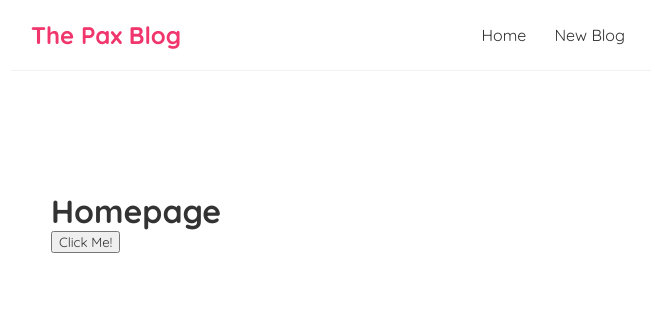
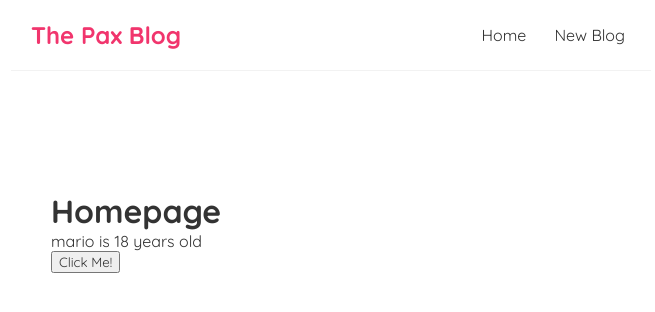
Before and after one commit to asherpaquit/mini-projects, a React (Create React App) app in the folder blog-project/: page / in a window 1280 px wide. Shown: the top 312 px of the page, without its empty margins (309-964 px from the left). Built offline with nearby package versions, Linux system fonts and the light colour scheme.

Commit message:
Update Homepage.js

```diff
--- a/blog-project/src/Homepage.js
+++ b/blog-project/src/Homepage.js
@@ -1,12 +1,19 @@
+import { useState } from 'react';
+
 const Homepage = () => {
 
+    const [name, setName] = useState('mario');
+    const [age, setAge] = useState(18);
+
     const handleClick = () => {
-        console.log("Hello World");
+        setName('luigi');
+        setAge(20);
     }
 
     return (
         <div className="content">
             <h1>Homepage</h1>
+            <p> {name} is {age} years old </p>
             <button onClick = {handleClick}>Click Me!</button>
         </div>
      );
```
